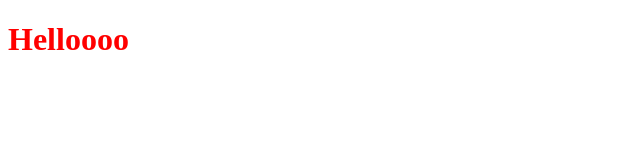
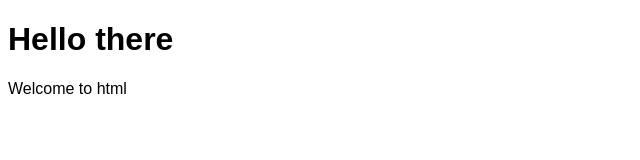
Before and after one commit to piperamirez/html-css-sandbox, a website: page www/index.html in a window 1280 px wide. Shown: the whole page, without its empty margins (0-640 px from the left). Drawn offline with Linux system fonts and the light colour scheme.

```diff
--- a/www/index.html
+++ b/www/index.html
@@ -6,13 +6,8 @@
     <link rel="stylesheet" href="style.css">
   </head>
   <body>
-
-    <h1>Helloooo</h1>
-
-
-
-
-
+    <h1>Hello there</h1>
+    <p>Welcome to html</p>
   </body>
   <script src="//localhost:35729/livereload.js"></script>
 </html>
--- a/www/style.css
+++ b/www/style.css
@@ -1,3 +1,3 @@
-h1 {
-  color: red
+html {
+  font-family: "Arial"
 }
```
Also changed, not shown: README.md, 1 other file.
